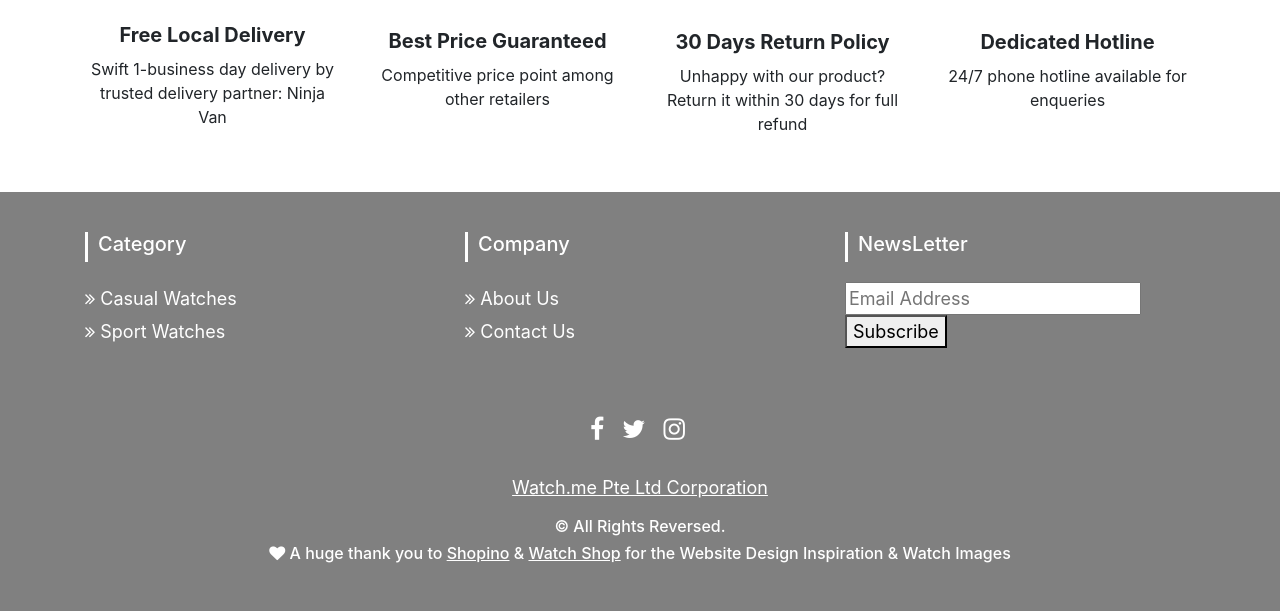
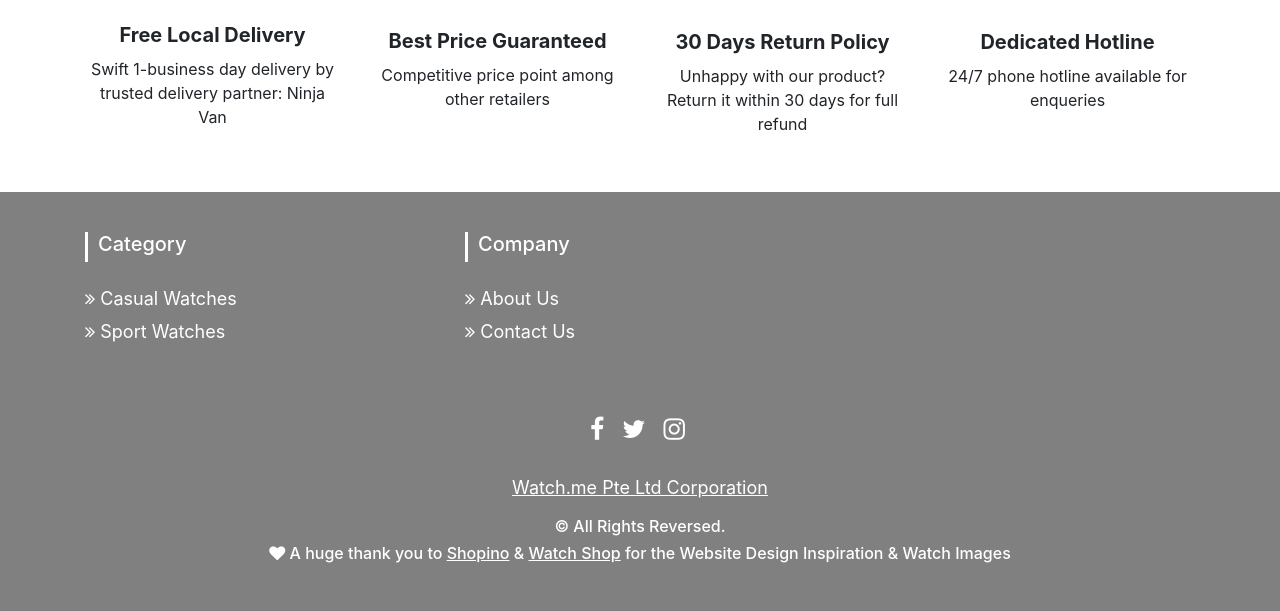
Before and after one commit to javvylx/1004-Project-PHP, a PHP site: page /Watchme_Landing_Page.php in a window 1280 px wide. Shown: the part 2130-2741 px from the top of the page. Run offline with PHP 8.4, Linux system fonts and the light colour scheme.

Commit message:
Remove the subscribe button from both footer and footer_main
footer_main.php is for the landing page. Footer.php is for the subpages

```diff
--- a/public_html/footer_main.php
+++ b/public_html/footer_main.php
@@ -13,22 +13,6 @@
         <ul class="list-unstyled links">
           <li><a href="SubPages/About Us/About Us.php"><i class="fa fa-angle-double-right"></i>About Us</a></li>
           <li><a href="SubPages/Contact Us/Contact Us.php"><i class="fa fa-angle-double-right"></i>Contact Us</a></li>
-        </ul>
-      </div>
-      <div class="col-xs-12 col-sm-4 col-md-4">
-        <h5>NewsLetter</h5>
-        <ul class="list-unstyled links">
-                      <div id="mc_embed_signup"> <!-- NewsLetter -->
-                          <form target="_blank"
-                              action="javascript:void();"
-                              method="get" class="subscribe_form relative mail_part">
-                              <input type="email" name="email" id="newsletter-form-email" placeholder="Email Address"
-                                  class="placeholder hide-on-focus" onfocus="this.placeholder = ''"
-                                  onblur="this.placeholder = ' Email Address '">
-                              <button type="submit" name="submit" id="newsletter-submit"
-                                  class="email_icon newsletter-submit button-contactForm">Subscribe</button>
-                          </form>
-          </div>
         </ul>
       </div>
     </div>
```
Also changed, not shown: public_html/footer.php (+0 -16 lines).
